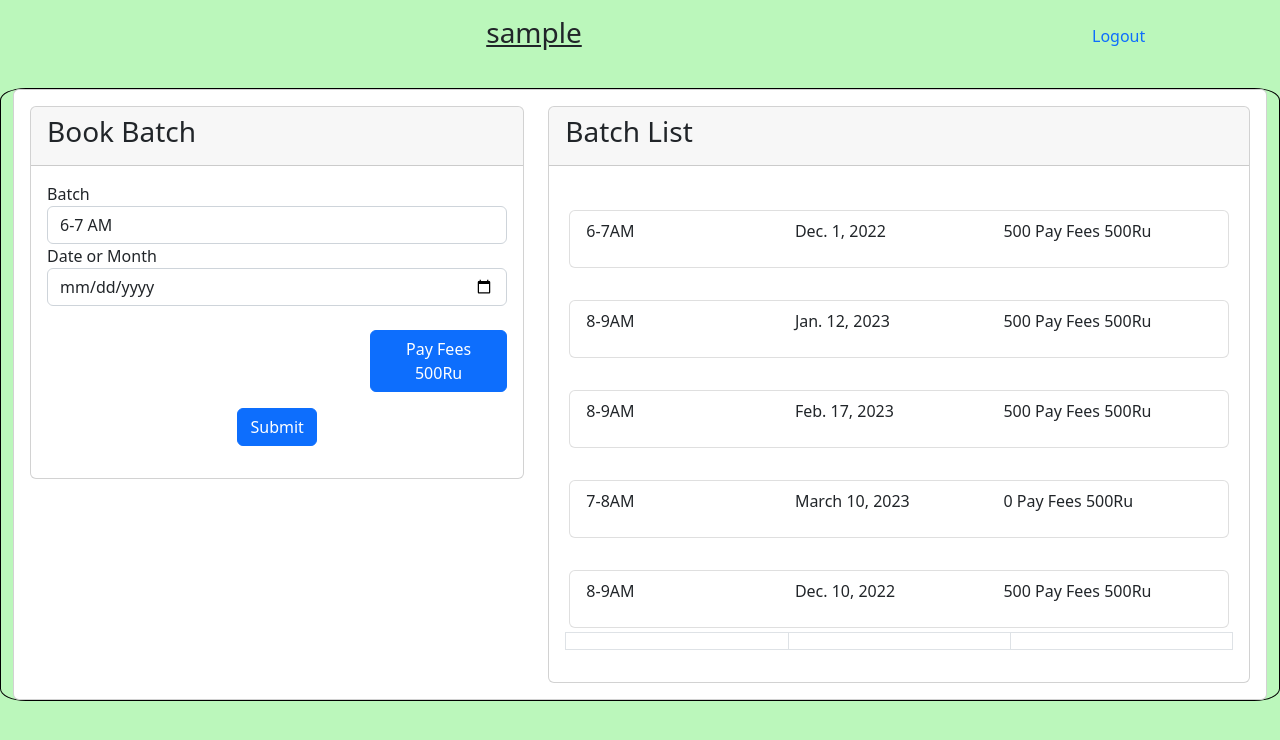
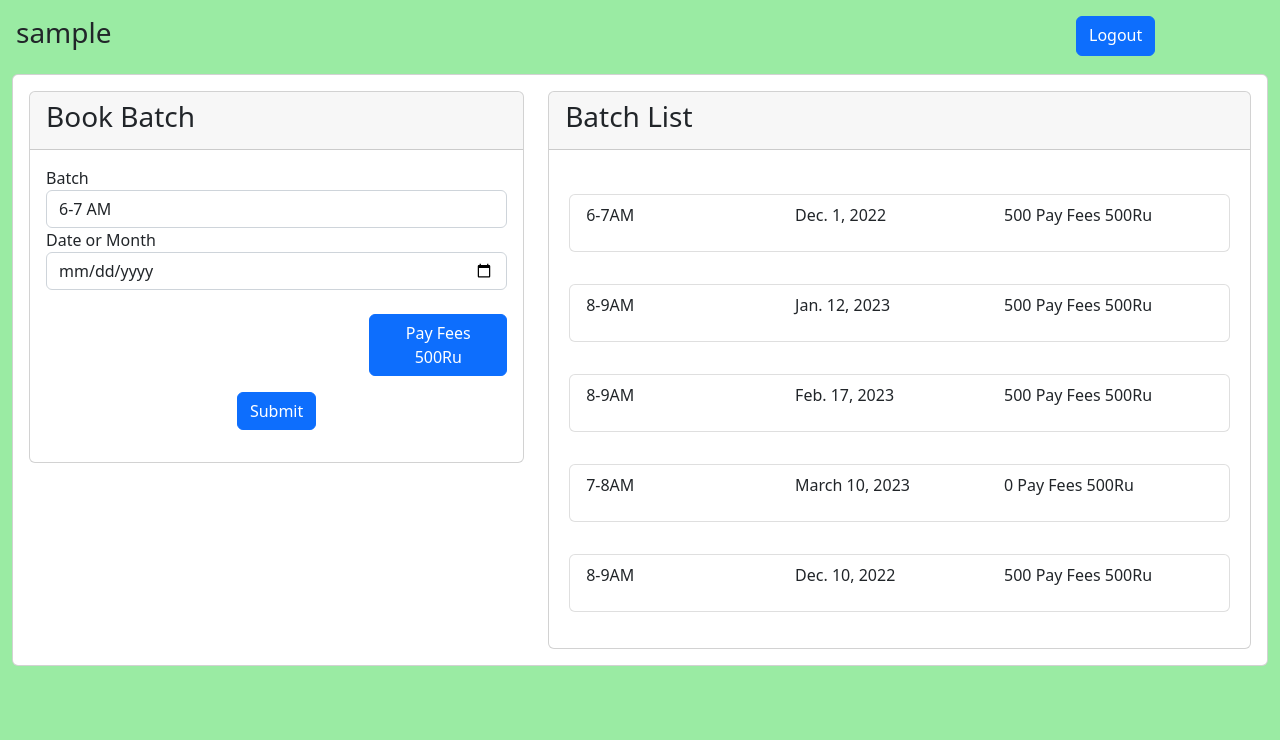
Before and after one commit to swapnilkanaki/yogaclsapi, a Django app: template templates/admission.html in a window 1280 px wide. Shown: the top 740 px of the page. Run offline with Django 4.2, Linux system fonts and the light colour scheme; data comes from the database, SQL or seed files in the repository; both versions use the stored data as it was after the commit; the template is opened without the code that fills it: values that come from a table or form of the project are taken from there, most other values are stand-ins (such as "Sample title", 1, 10 or a date in 2020); lists and menus that the app fills with data are empty.

Commit message:
Some changes

```diff
--- a/templates/admission.html
+++ b/templates/admission.html
@@ -12,26 +12,22 @@
 
 <body>
 
-    <div class="text-center btn-outline-success m-3">
+    <div class="btn-outline-success m-3">
 
         <div class="form-group row">
-            <div class="col-10"><h3 class="align-items-center"> <u>{{user_name}}</u><a> </a> <a> </a> <a> </a>
-            </h3></div>
-            <div class="col-2">
-                <ul class="nav nav-treeview">
-                    <li class="nav-item" >
-                      <a href="{% url 'logout' %}" class="nav-link">
-                        <i class="fas fa-sign-out-alt nav-icon"></i>
-                      <p>Logout</p>
-                      </a>
-                    </li>
-                </ul>
+            <div class="col-10">
+              <h3 class="align-items-center"> {{user_name}}</h3>
+            </div>
+            <div class="col-1" >
+                <a href="{% url 'logout' %}"  class=" btn btn-primary" style="height:40px">
+                  Logout
+                </a>
             </div>
         </div>
     </div>
 
 
-    <section class="content">
+    <section class="">
         <div class="container-fluid">
           <div class="card default-card">
 
@@ -93,11 +89,6 @@
 
                           <table id="example1" class="table table-bordered table-striped table-hover">
                             <thead>
-                              <tr>
-                                <th></th>
-                                <th></th>
-                                <th></th>
-                              </tr>
                             </thead>
                             <tbody>
                                 {% for item in batches_data %}
@@ -148,7 +139,7 @@
         /* display: flex; */
         align-items: center;
         /* justi    fy-content: center; */
-        background: rgb(187, 247, 187);
+        background: #9AEBA3;
     }
 
     .content {
--- a/templates/register.html
+++ b/templates/register.html
@@ -84,7 +84,7 @@
         display: flex;
         align-items: center;
         justify-content: center;
-        background: darkgreen;
+        background: #9AEBA3;
     }
 
     .box {
--- a/yogaplatform/views.py
+++ b/yogaplatform/views.py
@@ -34,7 +34,6 @@ def login(request):
 
 #Register New User View api Userd (userregisterapi)
 def register(request):
-    if request.session.has_key('username'):
         if request.method == 'POST':
             email=request.POST.get('email')
             password=request.POST.get('password')
@@ -57,8 +56,6 @@ def register(request):
         else:
             context = {"loginForm":"loginForm"}
             return render(request, 'register.html',context)
-    else:
-        return redirect('login')
 
 
 #Addmisson of Yoga Class View api Userd (admissionapi/<int>)
@@ -92,7 +89,7 @@ def Addmisson(request):
 #Logout or End session View
 def LogOut(request):
     try:
-        del request.session['user_id']
+        del request.session['userid']
         del request.session['username']
         return redirect('login')
     except KeyError:
```
Also changed, not shown: requirements.txt (added, +12 -0 lines), templates/login.html (+13 -5 lines), db.sqlite3.
